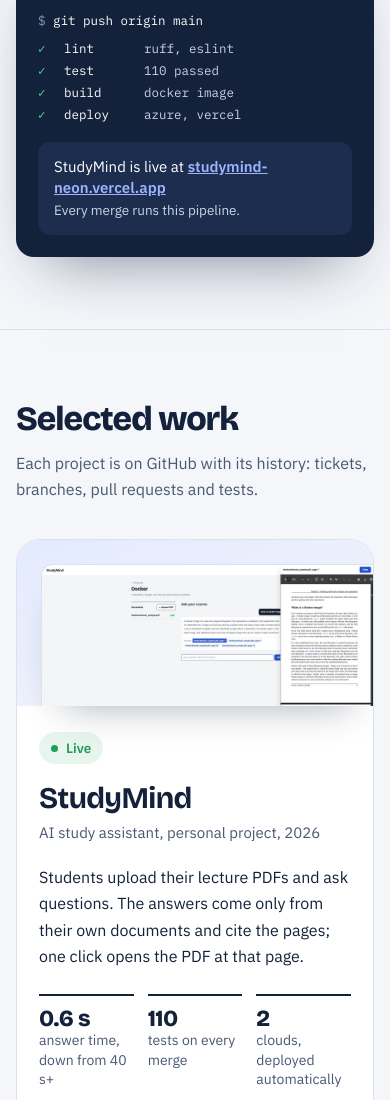
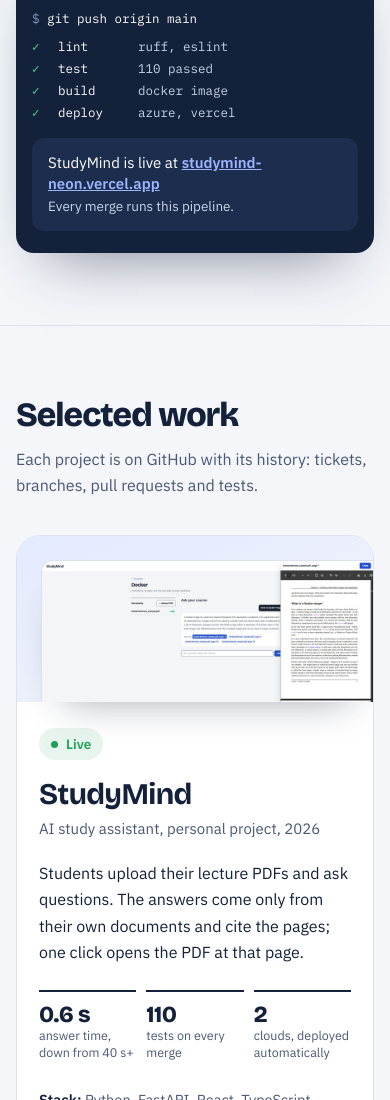
Before and after one commit to oussama-abid/portfolio, a plain HTML site: page index.html in a window 390 px wide. Shown: the part 900-2000 px from the top of the page. Drawn offline with nearby package versions, Linux system fonts and the light colour scheme.

Commit message:
Improve layout on small phones and tablets

```diff
--- a/index.html
+++ b/index.html
@@ -226,6 +226,18 @@
     .hero { padding: 56px 0 72px; }
     .feature .shot { padding: 24px 0 0 24px; max-height: 360px; }
     .skills { grid-template-columns: 1fr 1fr; }
+    .head { gap: 14px; align-items: start; }
+  }
+  @media (max-width: 400px) {
+    .nums { gap: 10px; }
+    .nums b { font-size: 21px; }
+    .nums span { font-size: 12.5px; }
+    .run ol { padding: 16px 16px 0; }
+    .run .live { margin: 14px 16px 0; }
+    .run li { grid-template-columns: 16px 58px 1fr; }
+    .hello img { width: 96px; height: 96px; }
+    .mark { font-size: 17px; white-space: nowrap; }
+    .bar .wrap { gap: 12px; }
   }
   @media (max-width: 680px) {
     body { font-size: 16px; }
```
